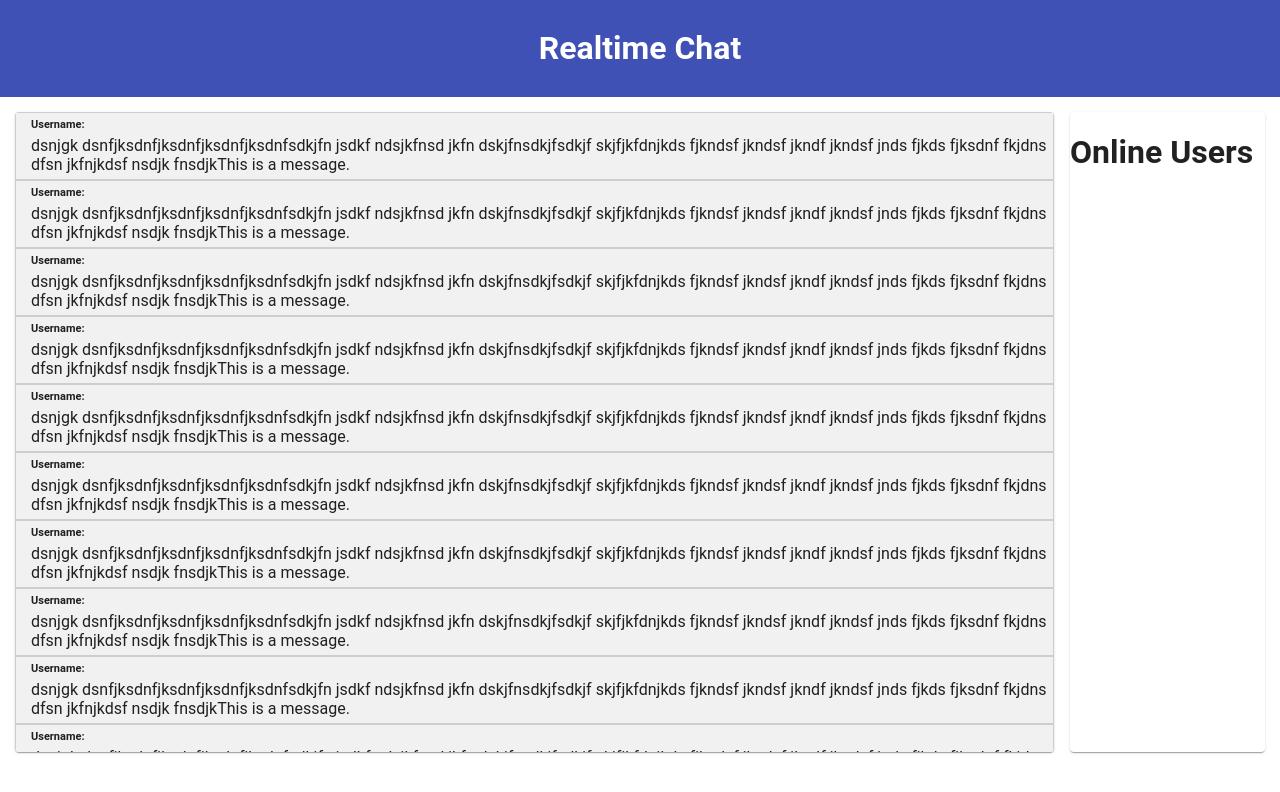
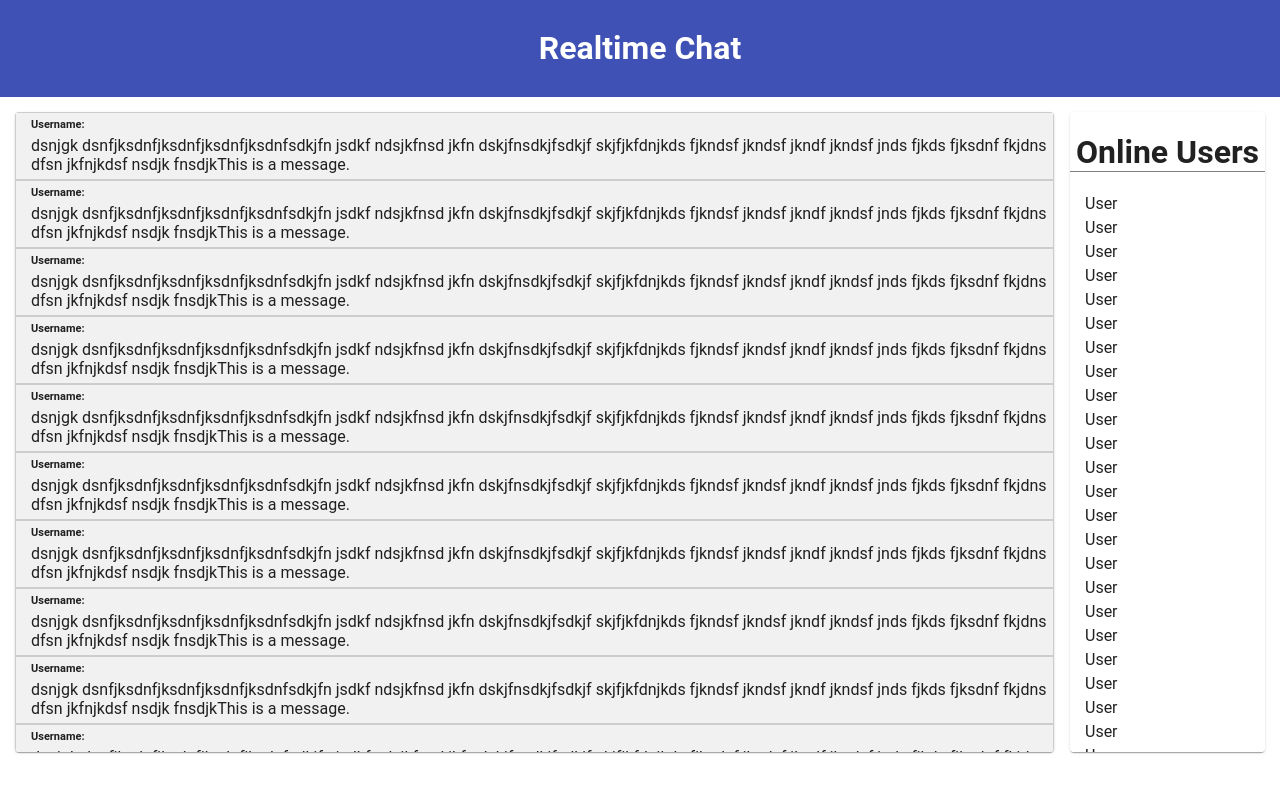
Before and after one commit to jimuskin/realtime-chat, a React (Create React App) app in the folder client/: page /room in a window 1280 px wide. Shown: the top 792 px of the page. Built offline with nearby package versions, Linux system fonts and the light colour scheme.

Commit message:
Added Online Users Component

```diff
--- a/client/src/Components/Chat/Chat.js
+++ b/client/src/Components/Chat/Chat.js
@@ -6,6 +6,7 @@ import {
 	OutlinedInput,
 } from "@material-ui/core";
 import ChatMessage from "./ChatMessage";
+import OnlineUser from "./OnlineUser";
 
 const Chat = () => {
 	return (
@@ -48,7 +49,56 @@ const Chat = () => {
 							overflow: "auto",
 						}}
 					>
-						<h1>Online Users</h1>
+						<h1
+							style={{
+								textAlign: "center",
+								borderBottom:
+									"1px solid grey",
+							}}
+						>
+							Online Users
+						</h1>
+						<OnlineUser />
+						<OnlineUser />
+						<OnlineUser />
+						<OnlineUser />
+						<OnlineUser />
+						<OnlineUser />
+						<OnlineUser />
+						<OnlineUser />
+						<OnlineUser />
+						<OnlineUser />
+						<OnlineUser />
+						<OnlineUser />
+						<OnlineUser />
+						<OnlineUser />
+						<OnlineUser />
+						<OnlineUser />
+						<OnlineUser />
+						<OnlineUser />
+						<OnlineUser />
+						<OnlineUser />
+						<OnlineUser />
+						<OnlineUser />
+						<OnlineUser />
+						<OnlineUser />
+						<OnlineUser />
+						<OnlineUser />
+						<OnlineUser />
+						<OnlineUser />
+						<OnlineUser />
+						<OnlineUser />
+						<OnlineUser />
+						<OnlineUser />
+						<OnlineUser />
+						<OnlineUser />
+						<OnlineUser />
+						<OnlineUser />
+						<OnlineUser />
+						<OnlineUser />
+						<OnlineUser />
+						<OnlineUser />
+						<OnlineUser />
 					</Paper>
 				</Grid>
 			</Grid>
--- /dev/null
+++ b/client/src/Components/Chat/OnlineUser.js
@@ -0,0 +1,22 @@
+import React from "react";
+
+const OnlineUser = () => {
+	return (
+		<div
+			style={{
+				marginLeft: 15,
+				marginTop: 5,
+			}}
+		>
+			<p
+				style={{
+					margin: 0,
+				}}
+			>
+				User
+			</p>
+		</div>
+	);
+};
+
+export default OnlineUser;
```
